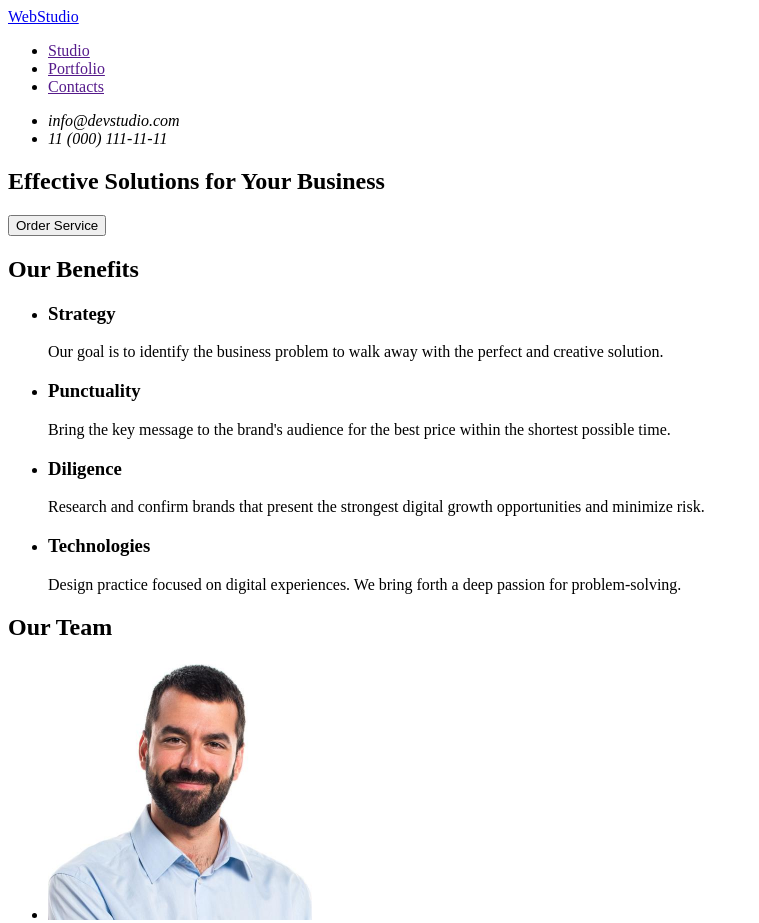
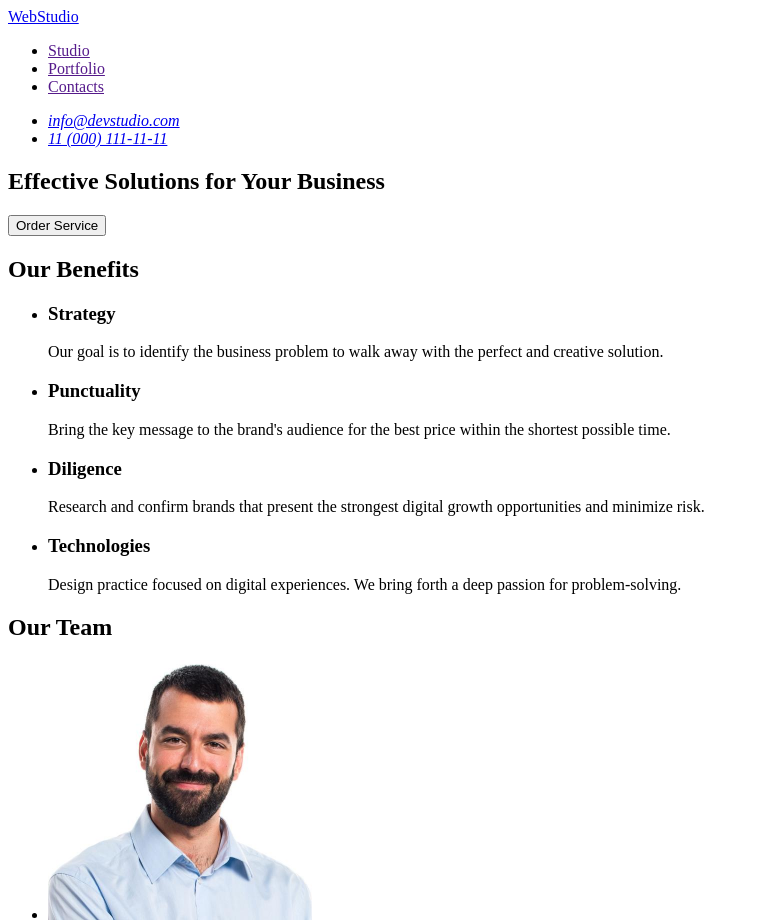
Before and after one commit to zooakva2/goit-markup-hw-01, a plain HTML site: page index.html in a window 1280 px wide. Shown: the top 923 px of the page, without its empty margins (0-759 px from the left). Drawn offline with Linux system fonts and the light colour scheme.

Commit message:
Update index.html

```diff
--- a/index.html
+++ b/index.html
@@ -19,8 +19,8 @@
         </nav>
         <address>
             <ul>
-            <li href="mailto:info@devstudio.com">info@devstudio.com </li>
-            <li href="tel:11(000)111-11-11">11 (000) 111-11-11</li>
+            <li><a href="mailto:info@devstudio.com">info@devstudio.com </a> </li>
+            <li><a href="tel:11(000)111-11-11">11 (000) 111-11-11 </a> </li>
             </ul>
         </address>
     </header>
```
